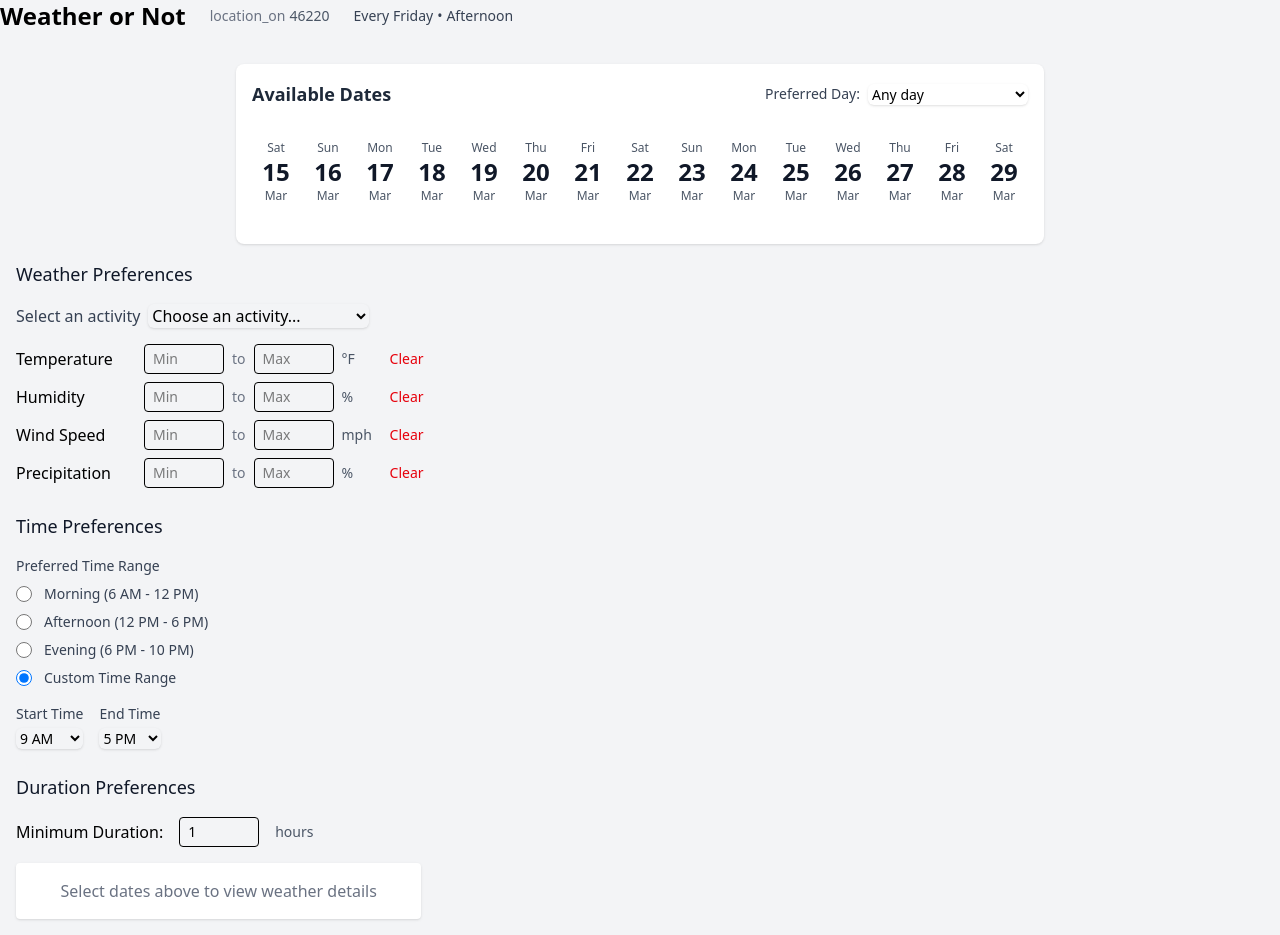
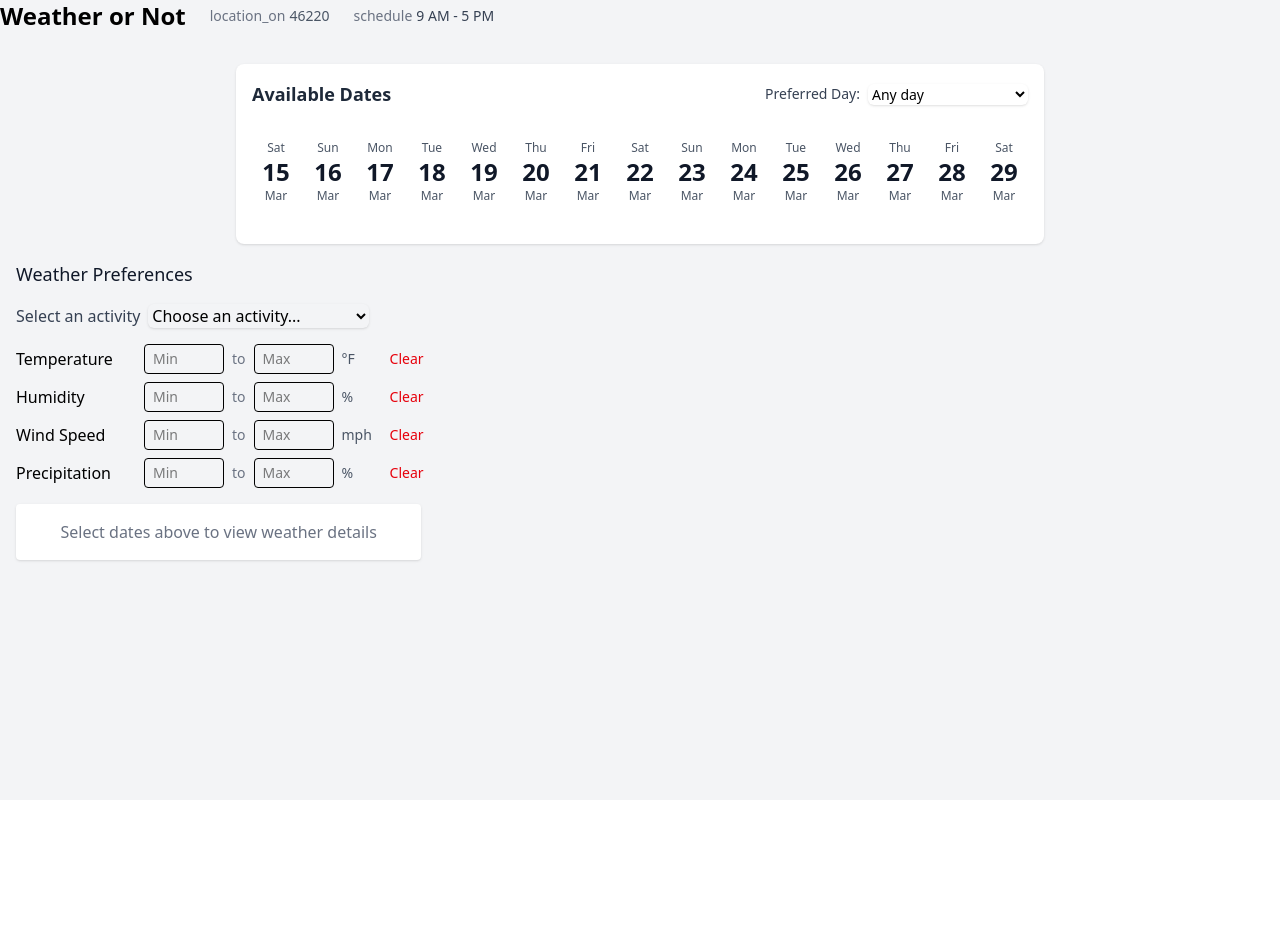
Before and after one commit to byronwall/weather-helper, a React (Vite) app: page / in a window 1280 px wide. After the commit the page ends 800 px from the top, so only its background shows below. Built offline with nearby package versions, Linux system fonts and the light colour scheme.

Commit message:
Enhance Header component: integrate user time preferences by adding a Popover for time range selection, utilizing the TimePreference component. Remove unused elements from the layout for improved clarity.

```diff
--- a/src/Header.tsx
+++ b/src/Header.tsx
@@ -1,7 +1,20 @@
 import { useWeatherStore } from "./stores/weatherStore";
+import { useUserPrefs } from "./stores/userPrefsStore";
+import { Popover } from "@headlessui/react";
+import { TimePreference } from "./components/TimePreference";
+
+function formatTimeRange(startHour: number, endHour: number) {
+  const formatHour = (hour: number) => {
+    if (hour === 0) return "12 AM";
+    if (hour === 12) return "12 PM";
+    return hour < 12 ? `${hour} AM` : `${hour - 12} PM`;
+  };
+  return `${formatHour(startHour)} - ${formatHour(endHour)}`;
+}
 
 export function Header() {
   const { selectedLocation } = useWeatherStore();
+  const { timePreference } = useUserPrefs();
 
   return (
     <header className="flex flex-col md:flex-row md:items-center md:justify-between mb-4">
@@ -13,11 +26,21 @@ export function Header() {
           <span>{selectedLocation || "Select Location"}</span>
         </div>
 
-        <div className="text-sm text-gray-700">
-          <span className="mr-1">Every Friday</span>
-          <span className="mr-1">•</span>
-          <span>Afternoon</span>
-        </div>
+        <Popover className="relative">
+          <Popover.Button className="flex items-center space-x-1 text-sm text-gray-700 hover:text-gray-900">
+            <span className="material-icons text-gray-500">schedule</span>
+            <span>
+              {formatTimeRange(
+                timePreference.startHour,
+                timePreference.endHour
+              )}
+            </span>
+          </Popover.Button>
+
+          <Popover.Panel className="absolute z-10 mt-2 w-96 rounded-md bg-white shadow-lg ring-1 ring-black ring-opacity-5 p-4">
+            <TimePreference />
+          </Popover.Panel>
+        </Popover>
       </div>
     </header>
   );
--- a/src/components/UserPreferences.tsx
+++ b/src/components/UserPreferences.tsx
@@ -1,11 +1,9 @@
-import { TimeAndDurationPreferences } from "./TimeAndDurationPreferences";
 import { WeatherPreferences } from "./WeatherPreferences";
 
 export function UserPreferences() {
   return (
     <div className="space-y-6">
       <WeatherPreferences />
-      <TimeAndDurationPreferences />
     </div>
   );
 }
```
